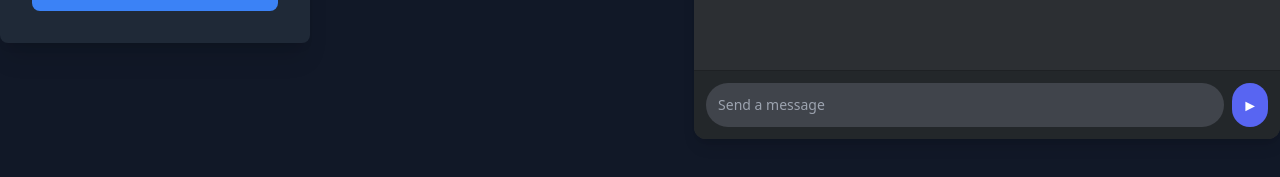
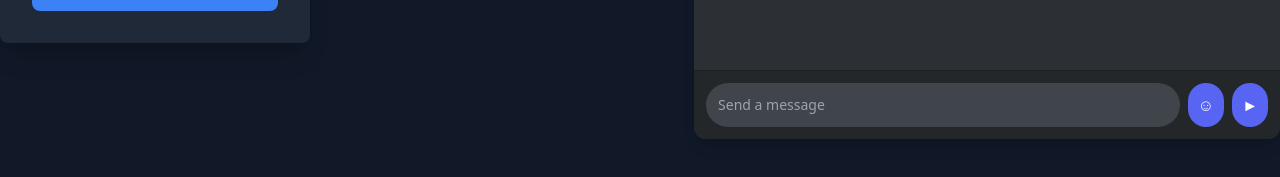
Before and after one commit to DharshanPalani/groupchat-socket.io-frontend, a React app: page / in a window 1280 px wide. Shown: the part 561-738 px from the top of the page. Built offline with nearby package versions, Linux system fonts and the light colour scheme; no server answers; the HTML template or start-up script is replaced by a standard one.

Commit message:
Added emoji option, fixed autoScroll and styled it

```diff
--- a/package.json
+++ b/package.json
@@ -2,7 +2,7 @@
   "name": "livechatfrontend",
   "private": true,
   "version": "0.0.0",
-  "type": "module"  ,
+  "type": "module",
   "scripts": {
     "dev": "vite",
     "build": "vite build",
@@ -10,6 +10,10 @@
     "preview": "vite preview"
   },
   "dependencies": {
+    "@emoji-mart/data": "^1.2.1",
+    "@emoji-mart/react": "^1.1.1",
+    "emoji-mart": "^5.6.0",
+    "emojilib": "^4.0.0",
     "react": "^18.3.1",
     "react-dom": "^18.3.1",
     "react-scroll-to-bottom": "^4.2.0",
--- a/src/App.jsx
+++ b/src/App.jsx
@@ -5,10 +5,10 @@ import Chat from "./component/Chat";
 import "./css/tailwind.css";
 
 function App() {
-  const socket = io(
-    "https://groupchat-socketio-backend-production.up.railway.app"
-  );
-  // const socket = io("http://localhost:3001");
+  // const socket = io(
+  //   "https://groupchat-socketio-backend-production.up.railway.app"
+  // );
+  const socket = io("http://localhost:3001");
 
   const [username, setUserName] = useState("");
   const [room, setRoom] = useState("");
--- a/src/component/Chat.jsx
+++ b/src/component/Chat.jsx
@@ -1,10 +1,13 @@
-import React, { useEffect, useState } from "react";
-import ScrollToBottom from "react-scroll-to-bottom";
+import React, { useEffect, useState, useRef } from "react";
+import Picker from "@emoji-mart/react";
+import data from "@emoji-mart/data";
 import "../css/tailwind.css";
 
 function Chat({ socket, username, room }) {
   const [currentMessage, setCurrentMessage] = useState("");
   const [messageList, setMessageList] = useState([]);
+  const [emojiPickerVisible, setEmojiPickerVisible] = useState(false);
+  const messagesEndRef = useRef(null);
 
   const sendMessage = async () => {
     if (currentMessage !== "") {
@@ -24,11 +27,19 @@ function Chat({ socket, username, room }) {
     socket.emit("exit_room", { username, room });
   };
 
+  const scrollToBottom = () => {
+    messagesEndRef.current?.scrollIntoView({ behavior: "smooth" });
+  };
+
   useEffect(() => {
     socket.on("receive_message", (data) => {
       setMessageList((list) => [...list, data]);
     });
   }, [socket]);
+
+  useEffect(() => {
+    scrollToBottom();
+  }, [messageList]);
 
   return (
     <div className='w-[800px] h-[600px] bg-[#2c2f33] rounded-xl shadow-lg flex flex-col overflow-hidden text-white ml-96'>
@@ -42,7 +53,7 @@ function Chat({ socket, username, room }) {
         <p>{room === "" ? "Chat" : room}</p>
       </div>
       <div className='flex-1 p-3 overflow-y-auto flex flex-col'>
-        <ScrollToBottom className='flex flex-col gap-4'>
+        <div className='flex flex-col gap-4'>
           {messageList.map((messageContent, index) => {
             return messageContent.author === "System" ? (
               <div
@@ -81,16 +92,17 @@ function Chat({ socket, username, room }) {
                     {messageContent.message}
                   </div>
                   <div className='text-xs text-[#b9bbbe] flex gap-2'>
-                    <p>{messageContent.time}</p>
+                    {/* <p>{messageContent.time}</p> */}
                     <p>{messageContent.author}</p>
                   </div>
                 </div>
               </div>
             );
           })}
-        </ScrollToBottom>
+        </div>
+        <div ref={messagesEndRef} />
       </div>
-      <div className='flex p-3 bg-[#23272a] border-t border-[#1e2124] items-center'>
+      <div className='flex p-3 bg-[#23272a] border-t border-[#1e2124] items-center relative'>
         <input
           type='text'
           value={currentMessage}
@@ -99,6 +111,22 @@ function Chat({ socket, username, room }) {
           onKeyPress={(event) => event.key === "Enter" && sendMessage()}
           className='flex-1 p-3 rounded-full bg-[#40444b] text-white text-sm outline-none'
         />
+        <button
+          className='bg-[#5865f2] text-white p-2.5 rounded-full ml-2 hover:bg-[#4752c4] focus:outline-none'
+          onClick={() => setEmojiPickerVisible((prev) => !prev)}
+        >
+          ☺
+        </button>
+        {emojiPickerVisible && (
+          <div className='absolute bottom-[60px] right-[75px] z-10'>
+            <Picker
+              data={data}
+              onEmojiSelect={(emoji) =>
+                setCurrentMessage((prev) => prev + emoji.native)
+              }
+            />
+          </div>
+        )}
         <button
           onClick={sendMessage}
           className='bg-[#5865f2] text-white p-2.5 rounded-full ml-2 hover:bg-[#4752c4] focus:outline-none'
--- a/src/css/tailwind.css
+++ b/src/css/tailwind.css
@@ -1,3 +1,16 @@
 @tailwind base;
 @tailwind components;
 @tailwind utilities;
+
+::-webkit-scrollbar {
+  width: 8px;
+}
+
+::-webkit-scrollbar-thumb {
+  background-color: #3a3f47;
+  border-radius: 10px;
+}
+
+::-webkit-scrollbar-track {
+  background-color: #23272a;
+}
```
Also changed, not shown: 1 other file (tests, documents, lock files or other folders).
